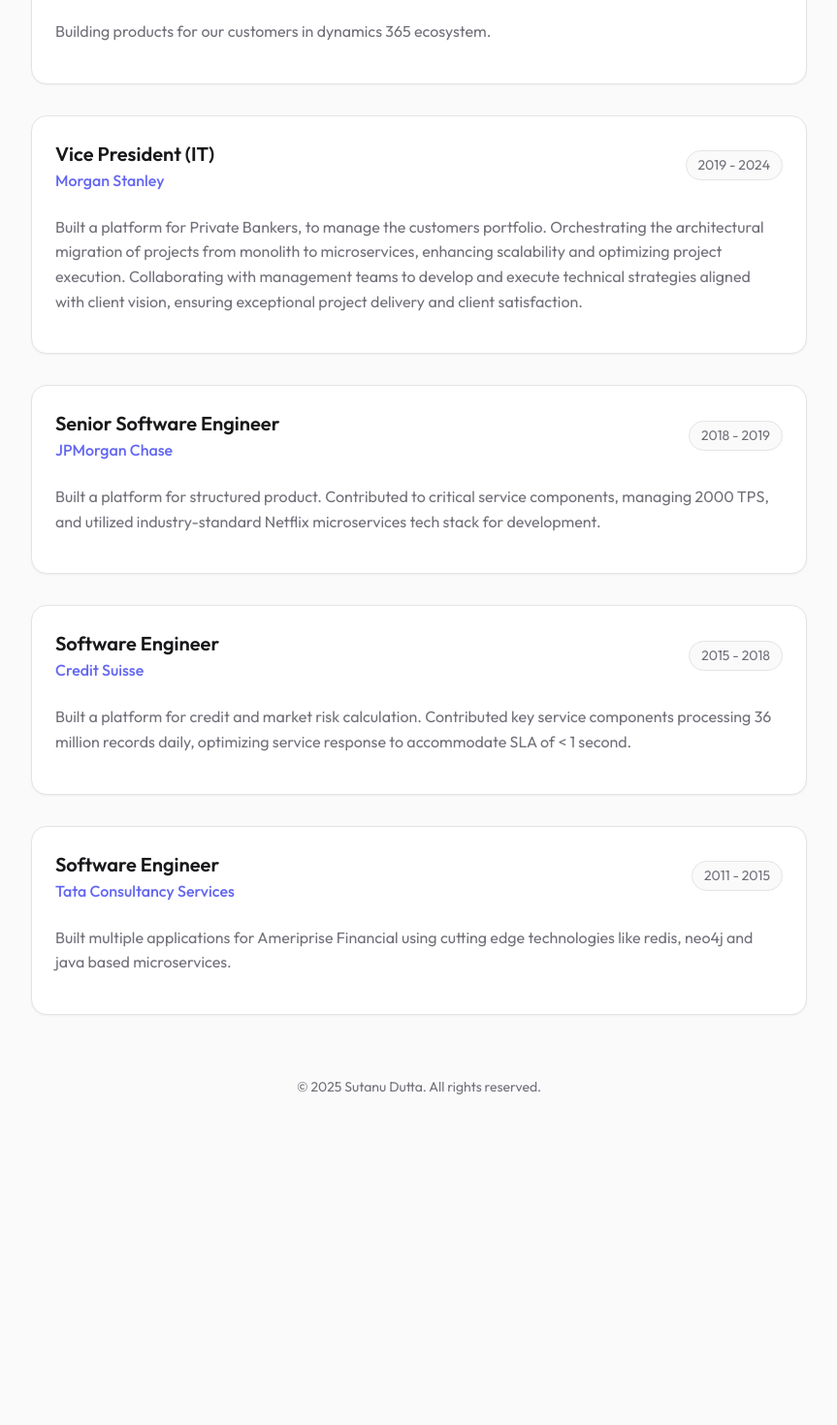
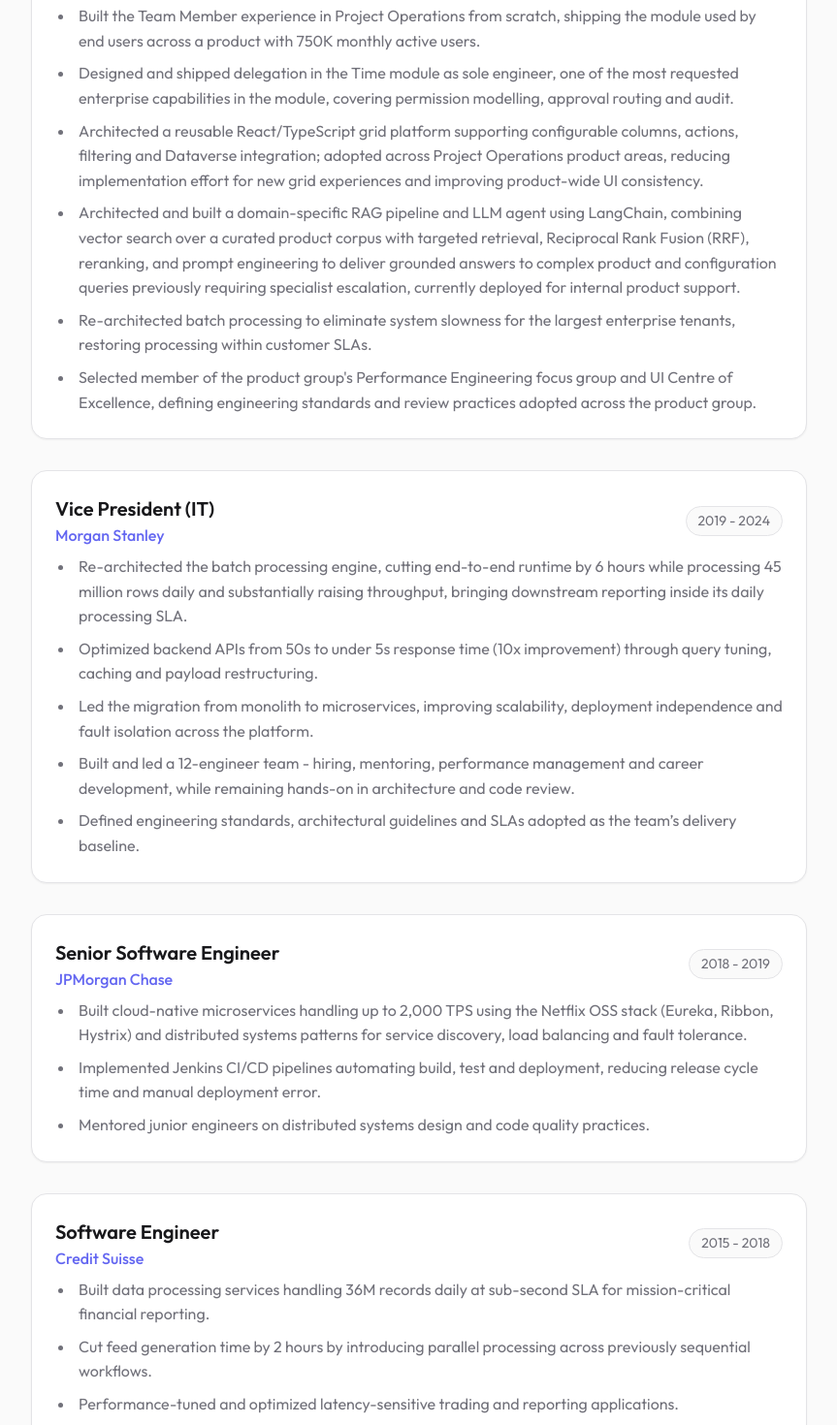
Before and after one commit to sutanud04/sutanud, a React (Vite) app: page /#/experience in a window 1280 px wide. Shown: the part 320-1790 px from the top of the page at 97% size, without its empty margins (208-1071 px from the left). Before the commit the page ends 1484 px from the top, so only its background shows below. Built offline with nearby package versions, Linux system fonts and the light colour scheme.

Commit message:
Updated experience

```diff
--- a/src/components/sections/Experience.jsx
+++ b/src/components/sections/Experience.jsx
@@ -5,31 +5,55 @@
         role: "Senior Software Engineer",
         company: "Microsoft",
         date: "2024 - Present",
-        description: "Building products for our customers in dynamics 365 ecosystem."
+        description: [
+            "Built the Team Member experience in Project Operations from scratch, shipping the module used by end users across a product with 750K monthly active users.",
+            "Designed and shipped delegation in the Time module as sole engineer, one of the most requested enterprise capabilities in the module, covering permission modelling, approval routing and audit.",
+            "Architected a reusable React/TypeScript grid platform supporting configurable columns, actions, filtering and Dataverse integration; adopted across Project Operations product areas, reducing implementation effort for new grid experiences and improving product-wide UI consistency.",
+            "Architected and built a domain-specific RAG pipeline and LLM agent using LangChain, combining vector search over a curated product corpus with targeted retrieval, Reciprocal Rank Fusion (RRF), reranking, and prompt engineering to deliver grounded answers to complex product and configuration queries previously requiring specialist escalation, currently deployed for internal product support.",
+            "Re-architected batch processing to eliminate system slowness for the largest enterprise tenants, restoring processing within customer SLAs.",
+            "Selected member of the product group's Performance Engineering focus group and UI Centre of Excellence, defining engineering standards and review practices adopted across the product group."
+        ]
     },
     {
         role: "Vice President (IT)",
         company: "Morgan Stanley",
         date: "2019 - 2024",
-        description: "Built a platform for Private Bankers, to manage the customers portfolio. Orchestrating the architectural migration of projects from monolith to microservices, enhancing scalability and optimizing project execution. Collaborating with management teams to develop and execute technical strategies aligned with client vision, ensuring exceptional project delivery and client satisfaction."
+        description: [
+            "Re-architected the batch processing engine, cutting end-to-end runtime by 6 hours while processing 45 million rows daily and substantially raising throughput, bringing downstream reporting inside its daily processing SLA.",
+            "Optimized backend APIs from 50s to under 5s response time (10x improvement) through query tuning, caching and payload restructuring.",
+            "Led the migration from monolith to microservices, improving scalability, deployment independence and fault isolation across the platform.",
+            "Built and led a 12-engineer team - hiring, mentoring, performance management and career development, while remaining hands-on in architecture and code review.",
+            "Defined engineering standards, architectural guidelines and SLAs adopted as the team’s delivery baseline."
+        ]
     },
     {
         role: "Senior Software Engineer",
         company: "JPMorgan Chase",
         date: "2018 - 2019",
-        description: "Built a platform for structured product. Contributed to critical service components, managing 2000 TPS, and utilized industry-standard Netflix microservices tech stack for development."
+        description: [
+            "Built cloud-native microservices handling up to 2,000 TPS using the Netflix OSS stack (Eureka, Ribbon, Hystrix) and distributed systems patterns for service discovery, load balancing and fault tolerance.",
+            "Implemented Jenkins CI/CD pipelines automating build, test and deployment, reducing release cycle time and manual deployment error.",
+            "Mentored junior engineers on distributed systems design and code quality practices."
+        ]
     },
     {
         role: "Software Engineer",
         company: "Credit Suisse",
         date: "2015 - 2018",
-        description: "Built a platform for credit and market risk calculation. Contributed key service components processing 36 million records daily, optimizing service response to accommodate SLA of < 1 second."
+        description: [
+            "Built data processing services handling 36M records daily at sub-second SLA for mission-critical financial reporting.",
+            "Cut feed generation time by 2 hours by introducing parallel processing across previously sequential workflows.",
+            "Performance-tuned and optimized latency-sensitive trading and reporting applications."
+        ]
     },
     {
         role: "Software Engineer",
         company: "Tata Consultancy Services",
         date: "2011 - 2015",
-        description: "Built multiple applications for Ameriprise Financial using cutting edge technologies like redis, neo4j and java based microservices."
+        description: [
+            "Designed and built an authorization system from scratch on Orient DB with the Gremlin query engine, modelling complex hierarchical permissions as a graph.",
+            "Delivered backend services and system integrations across multiple enterprise client environments."
+        ]
     }
 ];
 
@@ -47,7 +71,15 @@
                             </div>
                             <span className={styles.date}>{exp.date}</span>
                         </div>
-                        <p className={styles.description}>{exp.description}</p>
+                        {Array.isArray(exp.description) ? (
+                            <ul className={styles.descriptionList}>
+                                {exp.description.map((point, i) => (
+                                    <li key={i}>{point}</li>
+                                ))}
+                            </ul>
+                        ) : (
+                            <p className={styles.description}>{exp.description}</p>
+                        )}
                     </div>
                 ))}
             </div>
--- a/src/components/sections/Experience.module.css
+++ b/src/components/sections/Experience.module.css
@@ -56,3 +56,17 @@
     color: var(--text-muted);
     line-height: 1.6;
 }
+
+.descriptionList {
+    color: var(--text-muted);
+    line-height: 1.6;
+    margin: 0;
+    padding-left: 1.25rem;
+    display: flex;
+    flex-direction: column;
+    gap: 0.5rem;
+}
+
+.descriptionList li {
+    padding-left: 0.25rem;
+}
--- a/src/components/sections/Home.jsx
+++ b/src/components/sections/Home.jsx
@@ -22,7 +22,7 @@
                     Sutanu <br /> Dutta
                 </h1>
                 <p className={styles.description}>
-                    14 years of software craftmanship, delivering solutions which customers love to use. Extensive experience in building, architecting and shipping solutions at scale.
+                    15 years of software craftmanship, delivering solutions which customers love to use. Extensive experience in building, architecting and shipping solutions at scale.
                 </p>
 
                 <div className={styles.actions}>
```
